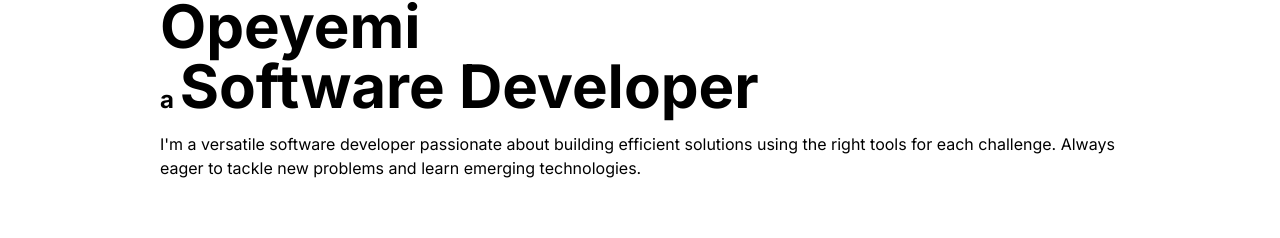
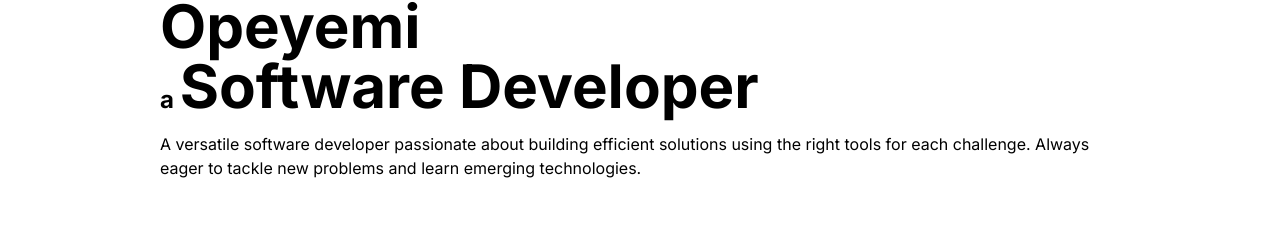
Before and after one commit to OpeOginni/opeoginni-portfolio, a Next.js app: page / in a window 1280 px wide. Shown: the part 254-492 px from the top of the page. Built offline with nearby package versions, Linux system fonts and the light colour scheme.

Commit message:
Update Intro.tsx

```diff
--- a/components/IntroComponent/Intro.tsx
+++ b/components/IntroComponent/Intro.tsx
@@ -8,14 +8,14 @@ export default function IntroComponent() {
       <div className="h-max">
         <div className="w-[60%] pb-5 sm:w-full">
           <div>
-            <h1 className="text-[#5E17EB] text-xs pb-2">Hey I&#39;m</h1>
+            <h1 className="text-[#5E17EB] text-xs pb-2">Hey I&apos;m</h1>
           </div>
           <h1 className="text-3xl lg:text-6xl pb-4 font-bold">
             Opeyemi <br />
             <span className="text-2xl">a{" "}</span>Software Developer
           </h1>
           <p className="text-s pb-2">
-            I'm a versatile software developer passionate about building
+            A versatile software developer passionate about building
             efficient solutions using the right tools for each challenge.
             Always eager to tackle new problems and learn emerging technologies.
           </p>
```
